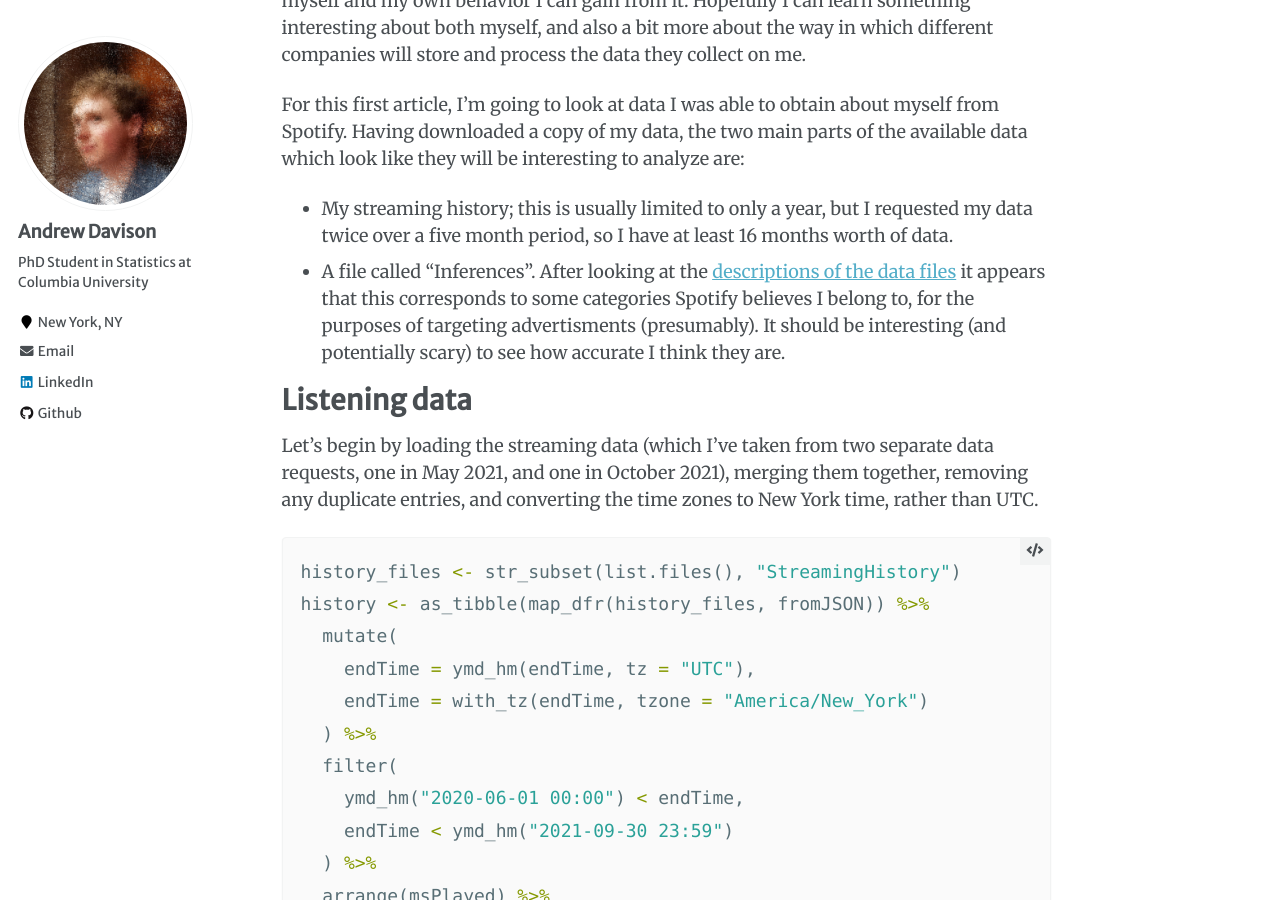
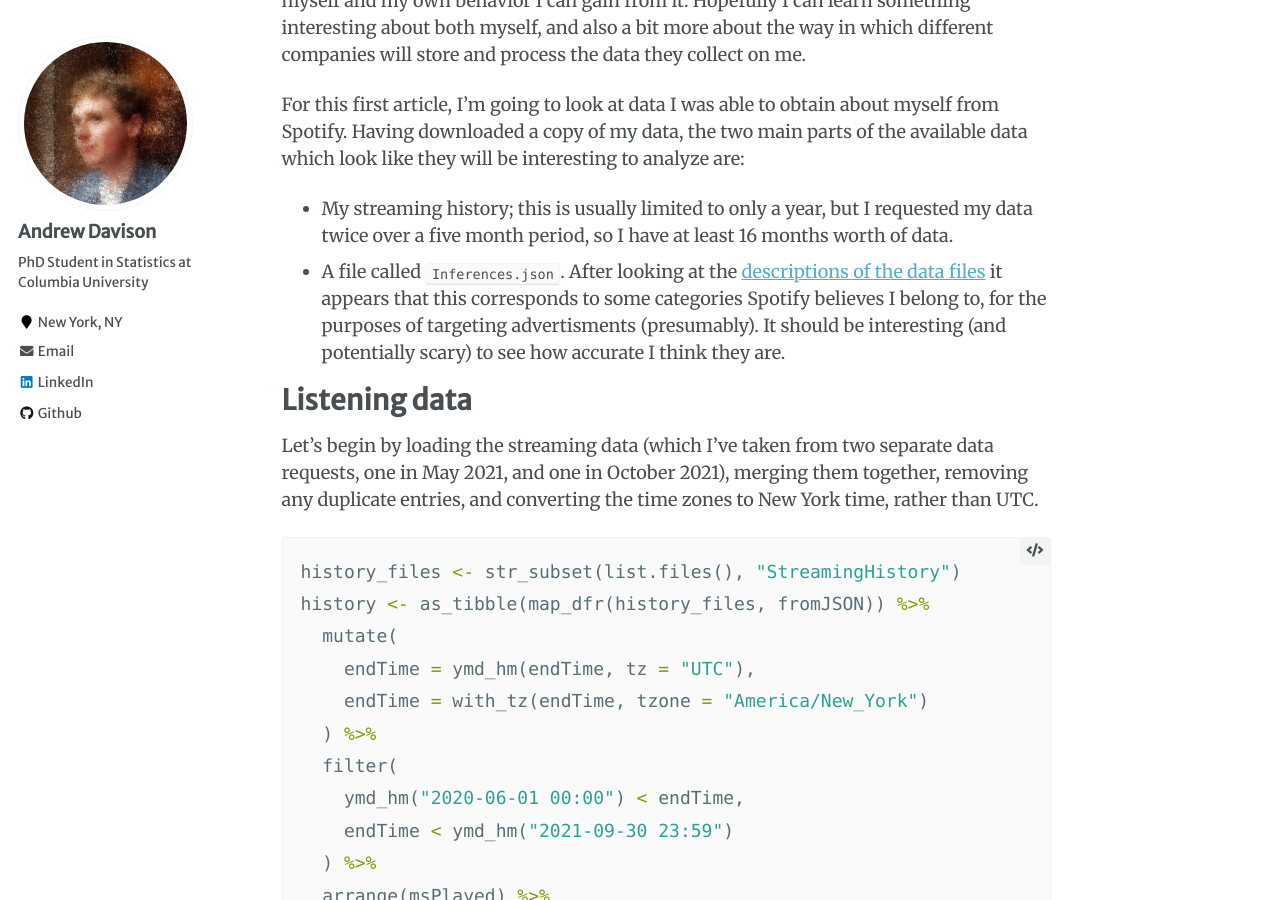
Before and after one commit to aday651/aday651.github.io, a Jekyll site: the page built from _posts/2021-10-24-spotify-analysis.md, in a window 1280 px wide and 900 px high, scrolled down 390 px. Built offline with Jekyll 4.4.1, drawn with Linux system fonts in a browser that asks for light colours.

Commit message:
small word change

```diff
--- a/_posts/2021-10-24-spotify-analysis.md
+++ b/_posts/2021-10-24-spotify-analysis.md
@@ -27,7 +27,7 @@
 -   My streaming history; this is usually limited to only a year, but I
     requested my data twice over a five month period, so I have at least
     16 months worth of data.
--   A file called “Inferences”. After looking at the [descriptions of
+-   A file called `Inferences.json`. After looking at the [descriptions of
     the data
     files](https://support.spotify.com/us/article/understanding-my-data/)
     it appears that this corresponds to some categories Spotify believes
```
